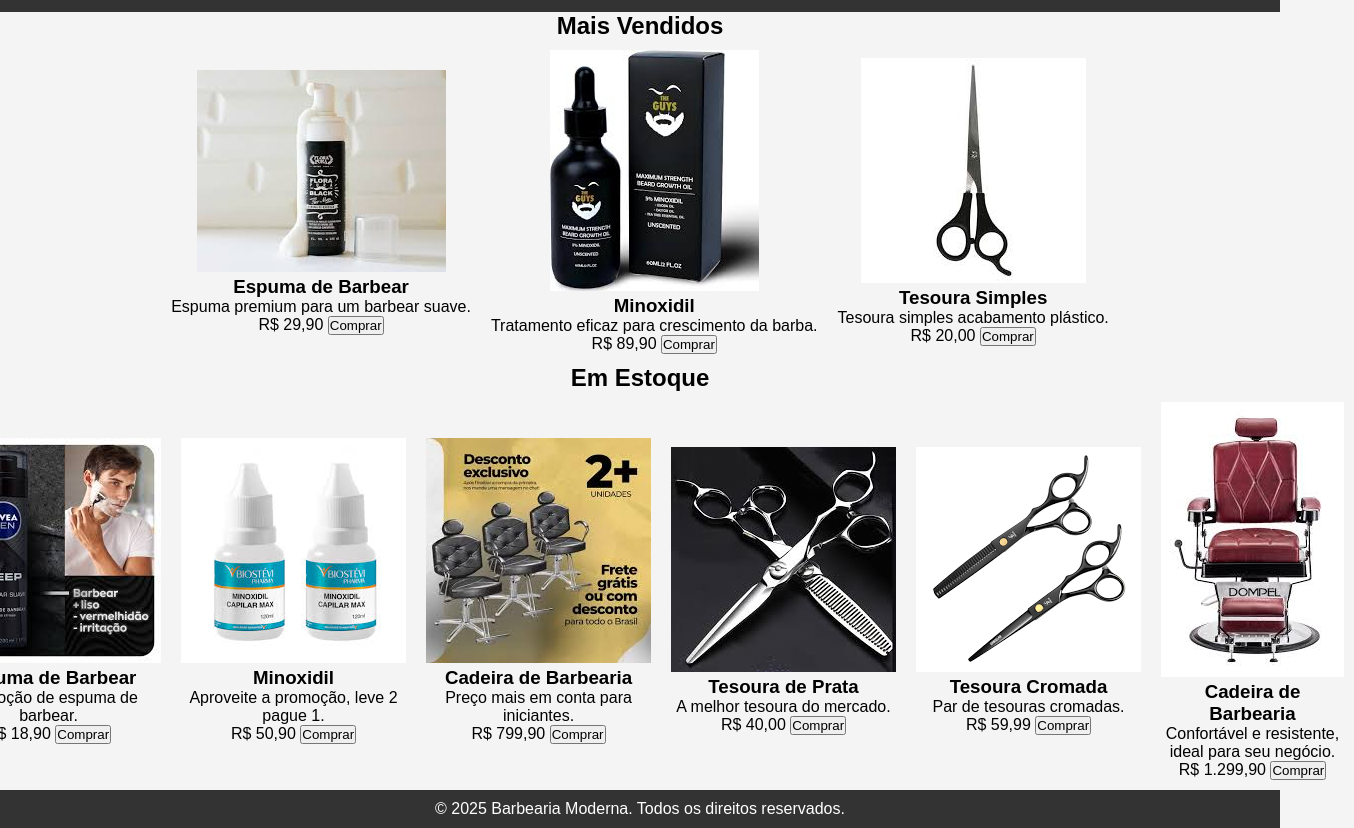
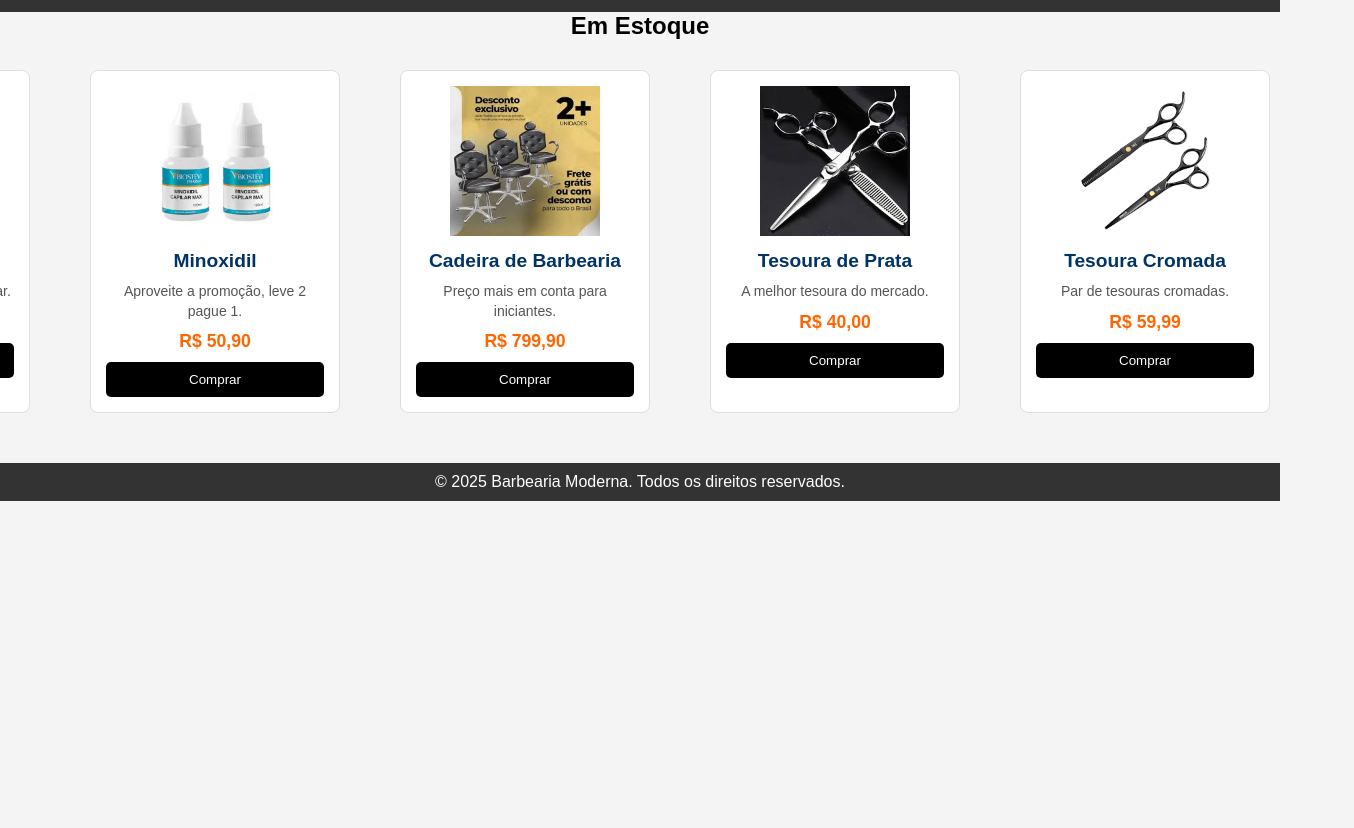
Before and after one commit to L3onVictor/web_projFinal, a plain HTML site: page produtos.html in a window 1280 px wide. Shown: the part 55-883 px from the top of the page, 1354 px wide, since content can reach past the window. After the commit the page ends 800 px from the top, so only its background shows below. Drawn offline with Linux system fonts and the light colour scheme.

Commit message:
Primeiro Javascript, esboço carrossel de produtos

```diff
--- a/css/produtos.css
+++ b/css/produtos.css
@@ -1,42 +1,151 @@
-html, body {
-    height: 100%;
-    margin: 0;
-    display: flex;
-    flex-direction: column;
+/* .produtos {
+    text-align: center;
+    padding: 20px;
+} */
+
+* {
+    max-width: 100vw;
+    box-sizing: border-box;
 }
 
-body {
-    display: flex;
-    flex-direction: column;
+html, body {
+    overflow-x: hidden;
+    width: 100%;
 }
 
-main {
-    flex: 1;
+
+.produtos {
+    display: flex;
+    overflow-x: auto;
+    scroll-behavior: smooth;
+    white-space: nowrap;
+    overflow-x: scroll;  /* Mantém o scroll funcional */
+    scrollbar-width: none; /* Esconde a barra no Firefox */
+    -ms-overflow-style: none; /* Esconde a barra no IE e Edge */
 }
 
-footer {
-    /* background-color: #003366; */
-    /* color: white; */
+.produto {
+    display: inline-block;
+    overflow-x: hidden;
+    width: 250px;
+    margin: 20px;
+    padding: 15px;
+    border: 1px solid #ddd;
+    border-radius: 10px;
     text-align: center;
-    padding: 10px;
-    margin-top: auto;
-}
-
-*.produtos {
-    display: flex;
-    align-items: center;
-    flex-direction: row;
-    justify-content: center;
-}
-
-h2 {
-
-    margin: 0;
-    padding: 0;
-    box-sizing: border-box;
+    background-color: #f9f9f9;
+    transition: transform 0.3s ease, box-shadow 0.3s ease;
 
 }
 
-.produto {
+.produto:hover {
+    transform: scale(1.05);
+    box-shadow: 0 4px 10px rgba(0, 0, 0, 0.2);
+}
+
+.produto img {
+    width: 100%;
+    border-radius: 10px;
+    transition: transform 0.3s ease;
+}
+
+.produto:hover img {
+    transform: scale(1.1);
+}
+
+.produto h3 {
+    color: #003366;
+    font-size: 1.2em;
+    margin: 10px 0;
+}
+
+.produto p {
+    font-size: 0.9em;
+    color: #555;
+}
+
+
+.produto button {
+    background-color: #003366;
+    color: white;
+    padding: 10px;
+    border: none;
+    cursor: pointer;
+    border-radius: 5px;
+    transition: background-color 0.3s ease;
+}
+
+.produto button:hover {
+    background-color: #ff6600;
+}
+
+.produtos {
+    display: flex;
+    flex-wrap: nowrap; /* Evita que os itens quebrem a linha */
+    overflow-x: auto;
+    gap: 20px;
     padding: 10px;
 }
+
+.produto {
+    flex: 0 0 250px; /* Largura fixa */
+    text-align: center;
+    padding: 15px;
+    border: 1px solid #ddd;
+    border-radius: 8px;
+    background-color: #fff;
+    overflow: hidden; /* Evita que o texto extrapole */
+}
+
+.produto img {
+    width: 100%;
+    height: auto;
+    max-height: 150px; /* Limita a altura da imagem */
+    object-fit: contain;
+}
+
+.produto p {
+    font-size: 14px;
+    line-height: 1.2;
+    max-height: 40px; /* Ajusta altura do parágrafo */
+    overflow: hidden;
+    text-overflow: ellipsis;
+    white-space: nowrap;
+}
+
+.produto p {
+    font-size: 14px;
+    line-height: 1.4;
+    max-height: 60px; /* Permite no máximo 3 linhas */
+    overflow: hidden;
+    display: -webkit-box;
+    -webkit-line-clamp: 3; /* Define um limite de 3 linhas */
+    -webkit-box-orient: vertical;
+    white-space: normal; /* Permite que o texto quebre */
+}
+
+
+.produto button {
+    display: block;
+    width: 100%;
+    padding: 10px;
+    margin-top: 10px;
+    background-color: #000;
+    color: #fff;
+    border: none;
+    cursor: pointer;
+    border-radius: 5px;
+}
+
+.produto button:hover {
+    background-color: #444;
+}
+
+.produto span {
+    font-weight: bold;
+    color: #ff6600;
+    display: block;
+    font-size: 1.1em;
+    font-weight: bold;
+    margin: 10px 0;
+}
--- /dev/null
+++ b/js/carousel.js
@@ -0,0 +1,19 @@
+document.addEventListener("DOMContentLoaded", function () {
+    const carousels = document.querySelectorAll(".produtos");
+    carousels.forEach(carousel => {
+        let scrollAmount = 0;
+        const step = 250;
+        const maxScroll = carousel.scrollWidth - carousel.clientWidth;
+
+        function scrollCarousel() {
+            if (scrollAmount < maxScroll) {
+                scrollAmount += step;
+            } else {
+                scrollAmount = 0;
+            }
+            carousel.scrollTo({ left: scrollAmount, behavior: "smooth" });
+        }
+
+        setInterval(scrollCarousel, 5000);
+    });
+});
--- a/produtos.html
+++ b/produtos.html
@@ -1,5 +1,6 @@
 <!DOCTYPE html>
 <html lang="pt-BR">
+
 <head>
     <meta charset="UTF-8">
     <meta name="viewport" content="width=device-width, initial-scale=1.0">
@@ -30,34 +31,7 @@
     </header>
 
     <section class="container-produtos">
-        <div class="categoria">
-            <h2>Mais Vendidos</h2>
-            <div class="produtos">
-                <div class="produto">
-                    <img src="./img/espuma.jpg" alt="Espuma de Barbear">
-                    <h3>Espuma de Barbear</h3>
-                    <p>Espuma premium para um barbear suave.</p>
-                    <span>R$ 29,90</span>
-                    <button>Comprar</button>
-                </div>
-                <div class="produto">
-                    <img src="./img/minoxidil.jpg" alt="Minoxidil">
-                    <h3>Minoxidil</h3>
-                    <p>Tratamento eficaz para crescimento da barba.</p>
-                    <span>R$ 89,90</span>
-                    <button>Comprar</button>
-                </div>
-                <div class="produto">
-                    <img src="./img/tesoura-low.jpg" alt="Tesoura Simples">
-                    <h3>Tesoura Simples</h3>
-                    <p>Tesoura simples acabamento plástico.</p>
-                    <span>R$ 20,00</span>
-                    <button>Comprar</button>
-                </div>
-            </div>
-        </div>
 
-        <div class="categoria">
         <h2>Em Estoque</h2>
         <div class="produtos">
             <div class="produto">
@@ -102,13 +76,35 @@
                 <span>R$ 1.299,90</span>
                 <button>Comprar</button>
             </div>
+            <div class="produto">
+                <img loading="lazy" src="./img/espuma.jpg" alt="Espuma de Barbear">
+                <h3>Espuma de Barbear</h3>
+                <p>Espuma premium para um barbear suave.</p>
+                <span>R$ 29,90</span>
+                <button>Comprar</button>
+            </div>
+            <div class="produto">
+                <img src="./img/minoxidil.jpg" alt="Minoxidil">
+                <h3>Minoxidil</h3>
+                <p>Tratamento eficaz para crescimento da barba.</p>
+                <span>R$ 89,90</span>
+                <button>Comprar</button>
+            </div>
+            <div class="produto">
+                <img src="./img/tesoura-low.jpg" alt="Tesoura Simples">
+                <h3>Tesoura Simples</h3>
+                <p>Tesoura simples acabamento plástico.</p>
+                <span>R$ 20,00</span>
+                <button>Comprar</button>
             </div>
         </div>
+
     </section>
 
     <footer>
         <p>&copy; 2025 Barbearia Moderna. Todos os direitos reservados.</p>
     </footer>
+    <script src="js/carousel.js"></script>
 </body>
 
 </html>
```
Lines whose indentation alone changed are shown as unchanged.
